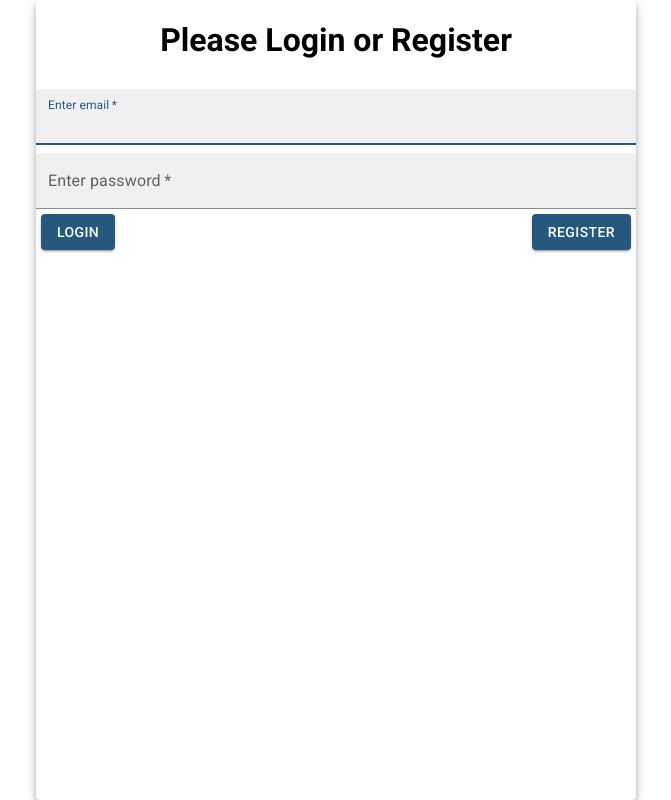
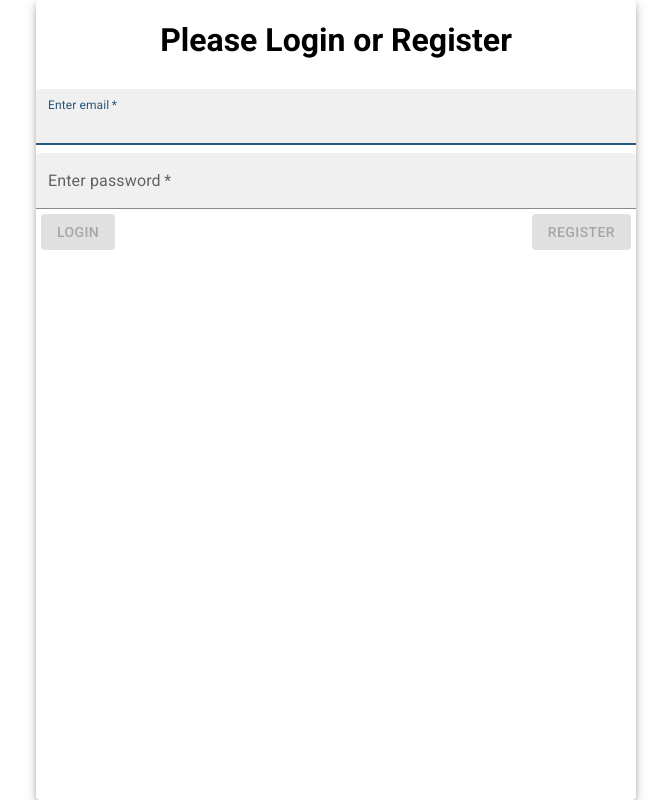
Before and after one commit to YonathanZzZ/TodoAppTS, a React (Vite) app in the folder client/: page /login in a window 1280 px wide. Shown: the whole page, without its empty margins (304-975 px from the left). Built offline with nearby package versions, Linux system fonts and the light colour scheme; no server answers.

Commit message:
login page buttons are disabled if one of the form fields is empty

```diff
--- a/client/src/components/login/LoginButton.tsx
+++ b/client/src/components/login/LoginButton.tsx
@@ -4,6 +4,7 @@ import Button from "@mui/material/Button";
 interface LoginButtonProps {
     text: string,
     isLoading: boolean,
+    disabled: boolean,
     handleClick: () => void
 }
 
@@ -13,9 +14,9 @@ declare module "@mui/material" {
     }
 }
 
-const LoginButton = ({text, isLoading, handleClick}: LoginButtonProps) => {
+const LoginButton = ({text, isLoading, disabled, handleClick}: LoginButtonProps) => {
     return (
-        <Button variant="contained" onClick={handleClick}>
+        <Button variant="contained" onClick={handleClick} disabled={disabled}>
             {isLoading ? <CircularProgress color="background"/> : text}
         </Button>
     )
--- a/client/src/components/login/LoginPage.tsx
+++ b/client/src/components/login/LoginPage.tsx
@@ -1,6 +1,6 @@
 import Stack from "@mui/material/Stack";
 import {Box, TextField} from "@mui/material";
-import React, {useRef, useState} from "react";
+import React, {useState} from "react";
 import {addUser, getAccessToken} from "../../sendRequestToServer.ts";
 import Cookies from 'js-cookie';
 import isEmail from 'validator/lib/isEmail';
@@ -15,8 +15,8 @@ export const LoginPage = () => {
 
     // const [emailInput, setEmailInput] = useState("");
     // const [passwordInput, setPasswordInput] = useState("");
-    const emailInput = useRef("");
-    const passwordInput = useRef("");
+    const [emailInput, setEmailInput] = useState("");
+    const [passwordInput, setPasswordInput] = useState("");
     const [inputErrors, setInputErrors] = useState({email: "", password: ""});
     const [alertMessage, setAlertMessage] = useState("");
     const [isLoginLoading, setIsLoginLoading] = useState(false);
@@ -36,7 +36,7 @@ export const LoginPage = () => {
     const areRegisterFieldsValid = () => {
         let isValid = true;
 
-        if (!isEmail(emailInput.current)) {
+        if (!isEmail(emailInput)) {
             setInputErrors(prevErrors => ({
                 ...prevErrors,
                 email: "Invalid email address"
@@ -45,7 +45,7 @@ export const LoginPage = () => {
             isValid = false;
         }
 
-        if (!isPasswordValid(passwordInput.current)) {
+        if (!isPasswordValid(passwordInput)) {
             setInputErrors(prevErrors => ({
                 ...prevErrors,
                 password: "Password must be at least 8 characters long and contain at least 1 digit and 1 lowercase and uppercase letters",
@@ -88,14 +88,14 @@ export const LoginPage = () => {
 
     const loginUser = async () => {
         try {
-            const token = await getAccessToken(emailInput.current, passwordInput.current);
+            const token = await getAccessToken(emailInput, passwordInput);
 
             Cookies.set('token', token, {
                 sameSite: 'strict',
                 secure: true
             });
 
-            dispatch(userActions.login({email: emailInput.current}));
+            dispatch(userActions.login({email: emailInput}));
             navigate('/');
 
         } catch (error) {
@@ -122,7 +122,7 @@ export const LoginPage = () => {
             }));
 
             valid = false;
-        } else if (!isEmail(emailInput.current)) {
+        } else if (!isEmail(emailInput)) {
             setInputErrors(prevErrors => ({
                 ...prevErrors,
                 email: "Invalid email",
@@ -155,7 +155,7 @@ export const LoginPage = () => {
 
         try {
             setIsRegisterLoading(true);
-            await addUser(emailInput.current, passwordInput.current);
+            await addUser(emailInput, passwordInput);
             await loginUser();
         } catch (error: any) {
             setAlertMessage(getAlertMessage(error));
@@ -199,7 +199,7 @@ export const LoginPage = () => {
                 error={Boolean(inputErrors.email)}
                 helperText={inputErrors.email}
                 onChange={(e) => {
-                    emailInput.current = e.target.value;
+                    setEmailInput(e.target.value);
                 }}
                 onKeyDown={handleKeyDown}
             />
@@ -214,7 +214,7 @@ export const LoginPage = () => {
                 error={Boolean(inputErrors.password)}
                 helperText={inputErrors.password}
                 onChange={(e) => {
-                    passwordInput.current = e.target.value;
+                    setPasswordInput(e.target.value);
                 }}
                 onKeyDown={handleKeyDown}
             />
@@ -224,11 +224,13 @@ export const LoginPage = () => {
                     <LoginButton
                         text="Login"
                         isLoading={isLoginLoading}
+                        disabled={!emailInput || !passwordInput}
                         handleClick={handleLoginButton}
                     />
                     <LoginButton
                         text="Register"
                         isLoading={isRegisterLoading}
+                        disabled={!emailInput || !passwordInput}
                         handleClick={handleRegisterButton}
                     />
                 </Stack>
```
